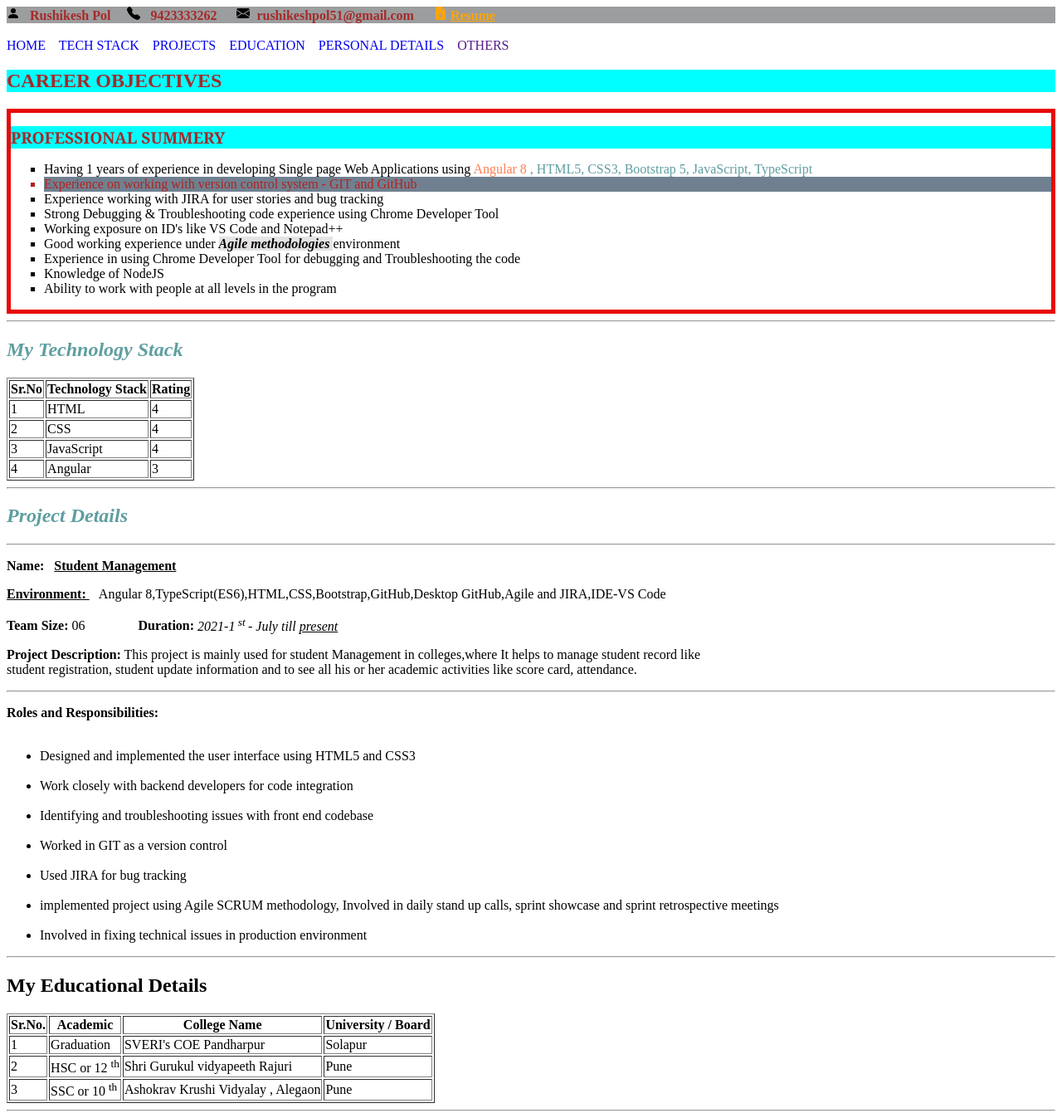
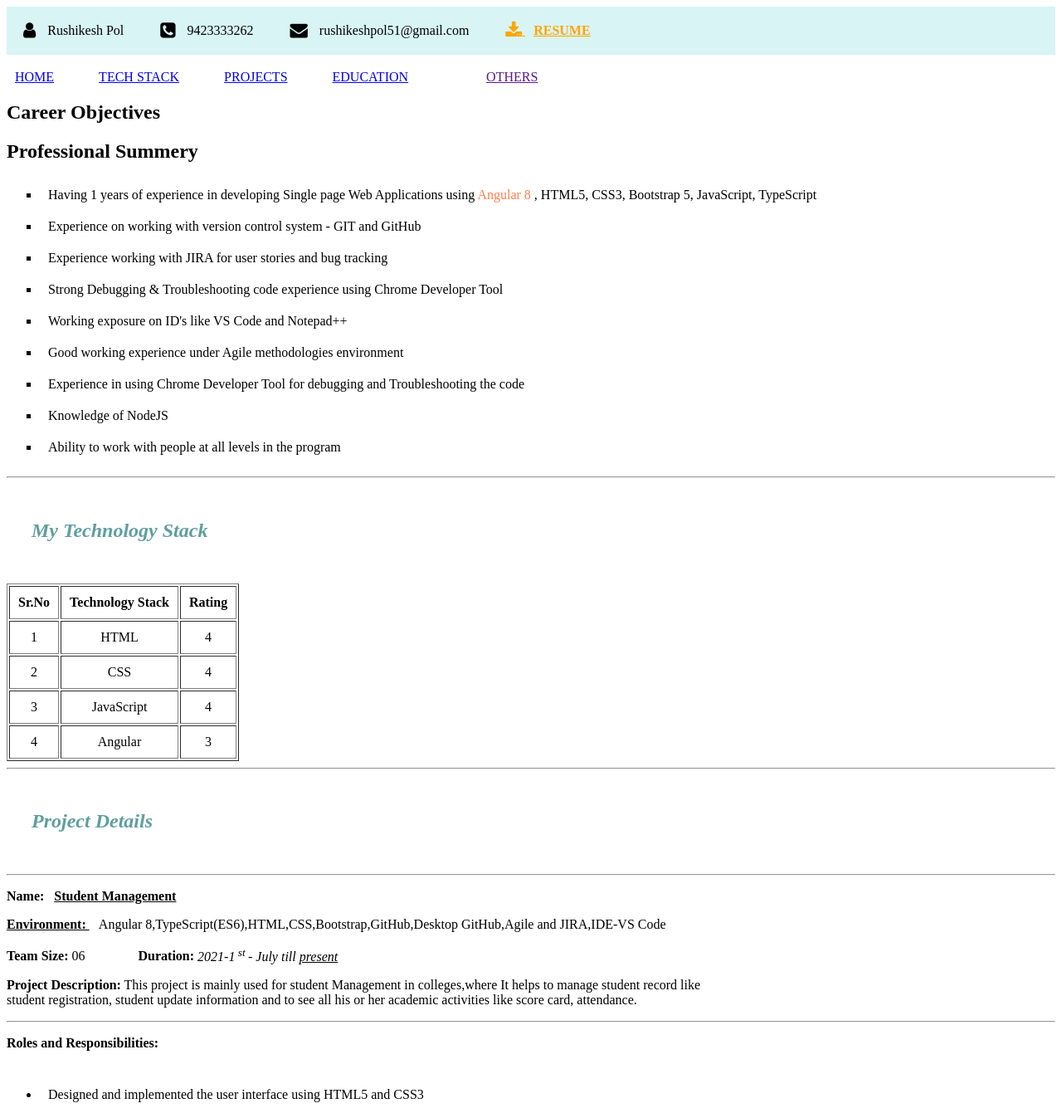
Before and after one commit to Rushi00009/My-Profile, a plain HTML site: page index.html in a window 1280 px wide. Shown: the top 1341 px of the page at 83% size. Drawn offline with Linux system fonts and the light colour scheme.

Commit message:
CSS - 2
CSS - 2

```diff
--- a/index.html
+++ b/index.html
@@ -5,104 +5,79 @@
     <meta charset="UTF-8">
     <meta name="viewport" content="width=device-width, initial-scale=1.0">
     <title> My Profile </title>
+    <link rel="stylesheet" href="https://cdnjs.cloudflare.com/ajax/libs/font-awesome/4.7.0/css/font-awesome.min.css">
+    <link rel="stylesheet" href="https://cdnjs.cloudflare.com/ajax/libs/font-awesome/4.7.0/css/font-awesome.min.css">
+    <!-- <link rel="stylesheet" href="https://fontawesome.com/v4/icons/"> -->
     <style>
-        #home {
-            /* border-left-style: dotted;
-            border-width: 5px;
-            border-color: red; */
-            border: 5px solid rgb(231, 8, 8);
-        }
-
-        #summary {
-            font-size: larger;
-            font-family: Georgia, 'Times New Roman', Times, serif;
-            /* text-align: center;
-            text-decoration: underline; */
-            text-transform: uppercase;
+        header {
+            padding: 20px;
+            background-color: rgb(216, 244, 245);
         }
 
         #resume {
             color: orange;
             font-weight: bolder;
-            background-color: rgb(156, 157, 158);
         }
 
         .heading {
             color: cadetblue;
             font-style: italic;
+            padding: 30px;
         }
 
-        .text {
-            color: brown;
-            font-weight: bold;
-            background-color: rgb(156, 157, 158);
+        .header-info {
+            margin-right: 40px;
+            margin-left: 10px;
         }
 
-        .remunderline {
-            text-decoration-line: none;
+        #resume-text {
+            margin-left: 10px;
         }
 
-        .tech {
-            color: cadetblue;
+        .space {
+            padding: 10px;
         }
 
-        #agile {
-            font-style: italic;
-            font-weight: bold;
-            background-color: rgb(230, 227, 227);
+        .footer {
+            padding: 20px;
         }
 
-        .icon {
-            background-color: rgb(156, 157, 158);
-        }
-
-        .head {
-            color: brown;
-            background-color: aqua;
-            text-transform: uppercase;
-        }
-
-        #list {
-            color: firebrick;
-            background-color: slategray;
+        .center {
+            text-align: center;
         }
     </style>
+
+
 </head>
 
+
 <body>
+
     <!-- Header Section -->
-    <header class="icon">
-        <svg xmlns="http://www.w3.org/2000/svg" class="icon" width="16" height="16" fill="currentColor" class="bi bi-person-fill" viewBox="0 0 16 16">
-            <path d="M3 14s-1 0-1-1 1-4 6-4 6 3 6 4-1 1-1 1zm5-6a3 3 0 1 0 0-6 3 3 0 0 0 0 6" />
-        </svg> &nbsp; <span class="text"> Rushikesh Pol</span>&nbsp;&nbsp;&nbsp;&nbsp;
 
-        <svg xmlns="http://www.w3.org/2000/svg" class="icon" width="16" height="16" fill="currentColor" class="bi bi-telephone-fill" viewBox="0 0 16 16">
-            <path fill-rule="evenodd"
-                d="M1.885.511a1.745 1.745 0 0 1 2.61.163L6.29 2.98c.329.423.445.974.315 1.494l-.547 2.19a.68.68 0 0 0 .178.643l2.457 2.457a.68.68 0 0 0 .644.178l2.189-.547a1.75 1.75 0 0 1 1.494.315l2.306 1.794c.829.645.905 1.87.163 2.611l-1.034 1.034c-.74.74-1.846 1.065-2.877.702a18.6 18.6 0 0 1-7.01-4.42 18.6 18.6 0 0 1-4.42-7.009c-.362-1.03-.037-2.137.703-2.877z" />
-        </svg> &nbsp; <span class="text">9423333262</span> &nbsp;&nbsp;&nbsp;&nbsp;
+    <header>
 
-        <svg xmlns="http://www.w3.org/2000/svg" class="icon" width="16" height="16" fill="currentColor" class="bi bi-envelope-fill" viewBox="0 0 16 16">
-            <path
-                d="M.05 3.555A2 2 0 0 1 2 2h12a2 2 0 0 1 1.95 1.555L8 8.414zM0 4.697v7.104l5.803-3.558zM6.761 8.83l-6.57 4.027A2 2 0 0 0 2 14h12a2 2 0 0 0 1.808-1.144l-6.57-4.027L8 9.586zm3.436-.586L16 11.801V4.697z" />
-        </svg> &nbsp;<span class="text">rushikeshpol51@gmail.com</span> &nbsp;&nbsp;&nbsp;&nbsp;
+        <i class="fa fa-user fa-lg" aria-hidden="true"></i>
+        <span class="header-info"> Rushikesh Pol </span>
 
+        <i class="fa fa-phone-square fa-lg" aria-hidden="true"></i>
+        <span class="header-info"> 9423333262 </span>
 
+        <i class="fa fa-envelope fa-lg" aria-hidden="true"></i>
+        <span class="header-info"> rushikeshpol51@gmail.com </span>
 
-        <svg xmlns="http://www.w3.org/2000/svg" style="color: orange;" width="16" height="16" fill="currentColor" class="bi bi-file-earmark-arrow-down-fill" viewBox="0 0 16 16">
-            <path d="M9.293 0H4a2 2 0 0 0-2 2v12a2 2 0 0 0 2 2h8a2 2 0 0 0 2-2V4.707A1 1 0 0 0 13.707 4L10 .293A1 1 0 0 0 9.293 0M9.5 3.5v-2l3 3h-2a1 1 0 0 1-1-1m-1 4v3.793l1.146-1.147a.5.5 0 0 1 .708.708l-2 2a.5.5 0 0 1-.708 0l-2-2a.5.5 0 0 1 .708-.708L7.5 11.293V7.5a.5.5 0 0 1 1 0"/>
-        </svg> <a href="Rushikesh Pol.pdf" download="" id="resume">Resume</a>
-
+        <a href="Rushikesh Pol.pdf" download id="resume"> <i class="fa fa-download fa-lg" aria-hidden="true"></i> <span id="resume-text">RESUME</span> </a>
 
     </header>
     <br>
 
     <!-- Navigation Section -->
     <nav>
-        <a class="remunderline" href="#home">HOME</a> &nbsp;&nbsp;
-        <a class="remunderline" href="#techStack">TECH STACK</a> &nbsp;&nbsp;
-        <a class="remunderline" href="#project">PROJECTS</a> &nbsp;&nbsp;
-        <a class="remunderline" href="#education">EDUCATION</a> &nbsp;&nbsp;
-        <a class="remunderline" href="#personal">PERSONAL DETAILS</a> &nbsp;&nbsp;
+        <a class="remunderline" href="#home"><span class="header-info">HOME</span></a>
+        <a class="remunderline" href="#techStack"><span class="header-info"> TECH STACK</span></a>
+        <a class="remunderline" href="#project"><span class="header-info">PROJECTS</span></a>
+        <a class="remunderline" href="#education"><span class="header-info">EDUCATION</span></a>
+        <a class="remunderline" href="#personal"><span class="header-info"PERSONAL DETAILS></span></a>
         <a class="remunderline" href="">OTHERS</a>
     </nav>
 
@@ -114,18 +89,18 @@
     <section>
         <!-- Home Section -->
         <section id="home">
-            <h2 id="summary" class="head" class="heading"> <strong> Professional Summery </strong></h2>
+            <h2 id="summary" class="head"> <strong> Professional Summery </strong></h2>
             <ul type="square">
-                <li>Having 1 years of experience in developing Single page Web Applications using <span class="tech"> <span style="color: coral;"> Angular 8 </span>, HTML5, CSS3, Bootstrap 5, JavaScript, TypeScript </span>
+                <li class="space">Having 1 years of experience in developing Single page Web Applications using <span class="tech"> <span style="color: coral;"> Angular 8 </span>, HTML5, CSS3, Bootstrap 5, JavaScript, TypeScript </span>
                 </li>
-                <li id="list">Experience on working with version control system - GIT and GitHub</li>
-                <li>Experience working with JIRA for user stories and bug tracking</li>
-                <li>Strong Debugging & Troubleshooting code experience using Chrome Developer Tool</li>
-                <li>Working exposure on ID's like VS Code and Notepad++</li>
-                <li>Good working experience under <span id="agile"> Agile methodologies </span>environment</li>
-                <li>Experience in using Chrome Developer Tool for debugging and Troubleshooting the code</li>
-                <li>Knowledge of NodeJS</li>
-                <li>Ability to work with people at all levels in the program</li>
+                <li class="space">Experience on working with version control system - GIT and GitHub</li>
+                <li class="space">Experience working with JIRA for user stories and bug tracking</li>
+                <li class="space">Strong Debugging & Troubleshooting code experience using Chrome Developer Tool</li>
+                <li class="space">Working exposure on ID's like VS Code and Notepad++</li>
+                <li class="space">Good working experience under <span id="agile"> Agile methodologies </span>environment</li>
+                <li class="space">Experience in using Chrome Developer Tool for debugging and Troubleshooting the code</li>
+                <li class="space">Knowledge of NodeJS</li>
+                <li class="space">Ability to work with people at all levels in the program</li>
             </ul>
 
         </section>
@@ -135,31 +110,31 @@
             <h2 class="heading"> <strong> My Technology Stack </strong> </h2>
             <table border="1px">
                 <thead>
-                    <th>Sr.No</th>
-                    <th>Technology Stack</th>
-                    <th>Rating</th>
+                    <th class="space">Sr.No</th>
+                    <th class="space">Technology Stack</th>
+                    <th class="space">Rating</th>
                 </thead>
 
-                <tbody>
+                <tbody class="center">
                     <tr>
-                        <td>1</td>
-                        <td>HTML</td>
-                        <td>4</td>
+                        <td class="space">1</td>
+                        <td class="space">HTML</td>
+                        <td class="space">4</td>
                     </tr>
                     <tr>
-                        <td>2</td>
-                        <td>CSS</td>
-                        <td>4</td>
+                        <td class="space">2</td>
+                        <td class="space">CSS</td>
+                        <td class="space">4</td>
                     </tr>
                     <tr>
-                        <td>3</td>
-                        <td>JavaScript</td>
-                        <td>4</td>
+                        <td class="space">3</td>
+                        <td class="space">JavaScript</td>
+                        <td class="space">4</td>
                     </tr>
                     <tr>
-                        <td>4</td>
-                        <td>Angular</td>
-                        <td>3</td>
+                        <td class="space">4</td>
+                        <td class="space">Angular</td>
+                        <td class="space">3</td>
                     </tr>
                 </tbody>
             </table>
@@ -179,13 +154,13 @@
             <hr>
             <p> <strong> Roles and Responsibilities:</strong> <br> <br>
                 <ul>
-                    <li> Designed and implemented the user interface using HTML5 and CSS3 </li> <br>
-                    <li> Work closely with backend developers for code integration</li> <br>
-                    <li> Identifying and troubleshooting issues with front end codebase </li> <br>
-                    <li> Worked in GIT as a version control</li> <br>
-                    <li> Used JIRA for bug tracking</li> <br>
-                    <li> implemented project using Agile SCRUM methodology, Involved in daily stand up calls, sprint showcase and sprint retrospective meetings </li> <br>
-                    <li> Involved in fixing technical issues in production environment</li>
+                    <li class="space"> Designed and implemented the user interface using HTML5 and CSS3 </li> <br>
+                    <li class="space"> Work closely with backend developers for code integration</li> <br>
+                    <li class="space"> Identifying and troubleshooting issues with front end codebase </li> <br>
+                    <li class="space"> Worked in GIT as a version control</li> <br>
+                    <li class="space"> Used JIRA for bug tracking</li> <br>
+                    <li class="space"> implemented project using Agile SCRUM methodology, Involved in daily stand up calls, sprint showcase and sprint retrospective meetings </li> <br>
+                    <li class="space"> Involved in fixing technical issues in production environment</li>
                 </ul>
             </p>
         </section>
@@ -195,29 +170,29 @@
             <h2> <strong> My Educational Details</strong> </h2>
             <table border="1px">
                 <thead>
-                    <th>Sr.No.</th>
-                    <th> Academic </th>
-                    <th> College Name </th>
-                    <th> University / Board </th>
+                    <th class="space"> Sr.No. </th>
+                    <th class="space"> Academic </th>
+                    <th class="space"> College Name </th>
+                    <th class="space"> University / Board </th>
                 </thead>
-                <tbody>
+                <tbody class="center">
                     <tr>
-                        <td> 1 </td>
-                        <td> Graduation </td>
-                        <td> SVERI's COE Pandharpur </td>
-                        <td> Solapur </td>
+                        <td class="space"> 1 </td>
+                        <td class="space"> Graduation </td>
+                        <td class="space"> SVERI's COE Pandharpur </td>
+                        <td class="space"> Solapur </td>
                     </tr>
                     <tr>
-                        <td> 2 </td>
-                        <td> HSC or 12 <sup> th </sup> </td>
-                        <td> Shri Gurukul vidyapeeth Rajuri</td>
-                        <td> Pune </td>
+                        <td class="space"> 2 </td>
+                        <td class="space"> HSC or 12 <sup> th </sup> </td>
+                        <td class="space"> Shri Gurukul vidyapeeth Rajuri</td>
+                        <td class="space"> Pune </td>
                     </tr>
                     <tr>
-                        <td> 3 </td>
-                        <td> SSC or 10 <sup> th </sup> </td>
-                        <td> Ashokrav Krushi Vidyalay , Alegaon </td>
-                        <td> Pune </td>
+                        <td class="space"> 3 </td>
+                        <td class="space"> SSC or 10 <sup> th </sup> </td>
+                        <td class="space"> Ashokrav Krushi Vidyalay , Alegaon </td>
+                        <td class="space"> Pune </td>
                     </tr>
                 </tbody>
             </table>
@@ -242,7 +217,10 @@
 
         <!-- Footer Section -->
         <footer>
-
+            <h2> Follow on us </h2>
+            <i class="fa fa-instagram footer" aria-hidden="true"></i>
+            <i class="fa fa-facebook-official  footer" aria-hidden="true"></i>
+            <i class="fa fa-linkedin-square  footer" aria-hidden="true"></i>
         </footer>
     </section>
 
```
Also changed, not shown: cssBoxModle.html (added, +48 -0 lines).
